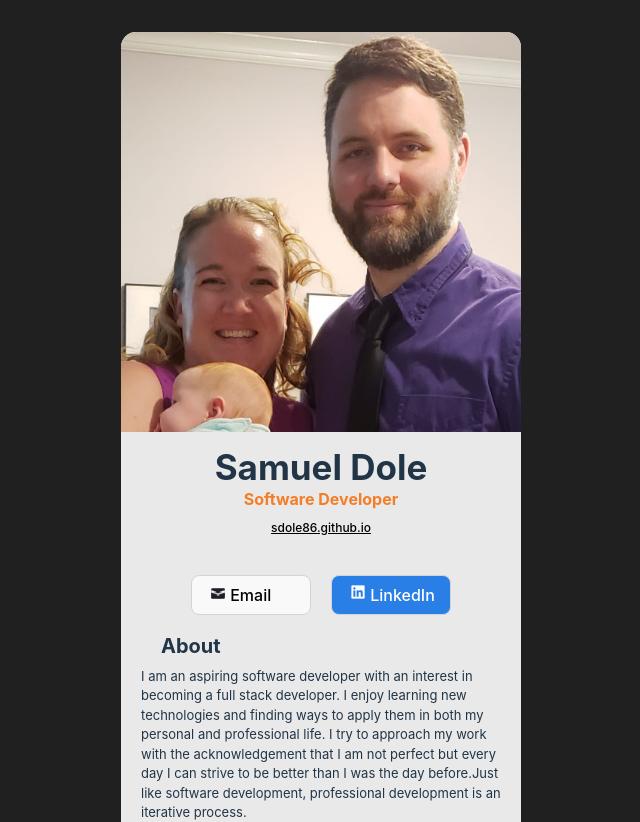
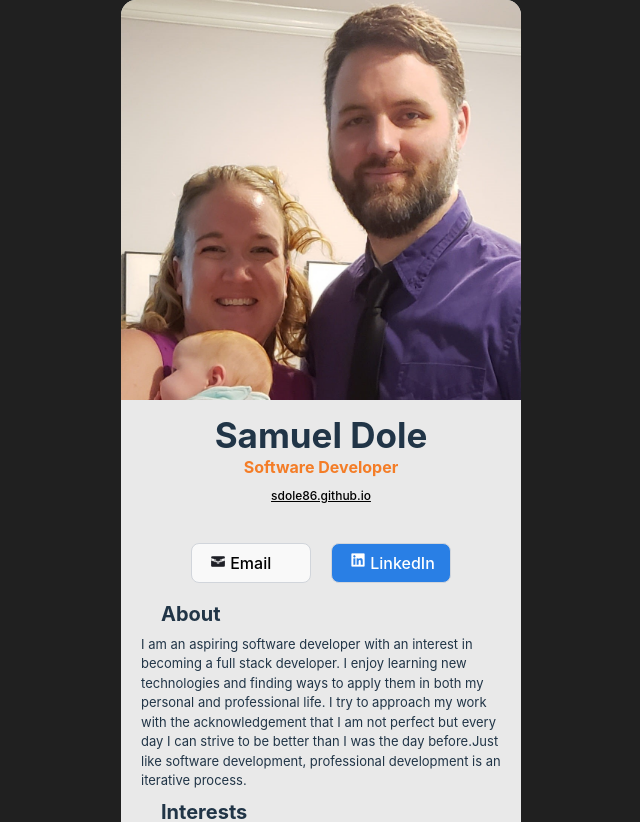
Before and after one commit to sdole86/Electronic_Business_Card, a React (Vite) app: page / in a window 1280 px wide. Shown: the top 822 px of the page, without its empty margins (319-959 px from the left). Built offline with nearby package versions, Linux system fonts and the light colour scheme.

Commit message:
Fixed CSS error where desktop rules were being applied to mobile

```diff
--- a/src/App.css
+++ b/src/App.css
@@ -1,21 +1,20 @@
 * {
   margin: 0;
-
 }
 
 #root {
   max-width: 1280px;
-  padding: 2rem;
   text-align: center;
   margin-right: auto;
   margin-left: auto;
+  padding: 0 !important;
 
 }
+
 
 body {
   background-color: rgb(32, 32, 32);
   height: 100vh;
-  display: block;
 }
 
 .App {
@@ -23,16 +22,11 @@ body {
   border-radius: 10px;
   overflow: hidden;
   width: 100vw;
-  margin-right: auto;
-  margin-left: auto;
-  display:block;
-  box-sizing: border-box
-
 }
 
 .titlecard img {
   width: 100%;
-  object-fit: fill;
+  object-fit: cover;
 
 }
 
@@ -115,7 +109,7 @@ border: 1px solid #D1D5DB;
   text-align: left;
   font-size: 20px;
   font-family: 'Inter';
-  padding-left: 40px;
+  padding-left: 20px;
   font-weight: bold;
 
 }
@@ -128,12 +122,25 @@ border: 1px solid #D1D5DB;
 }
 
 @media only screen and (min-width: 600px) {
+  #root {
+    max-width: 1280px;
+    padding: 2rem;
+    text-align: center;
+    margin-right: auto;
+    margin-left: auto;
+
+  }
 
   body {
     display: block !important;
     margin: 0;
     padding: 0;
     height: 100%;
+  }
+
+  .titlecard img {
+    width: 100%;
+    object-fit: fill;
   }
 
   .App {
@@ -145,11 +152,4 @@ body {
     box-sizing: border-box;
     height: 100%;
   }
-
-  .titlecard img {
-    width: 100%;
-    object-fit: cover;
-
 }
-
-}
```
Lines whose indentation alone changed are shown as unchanged.
